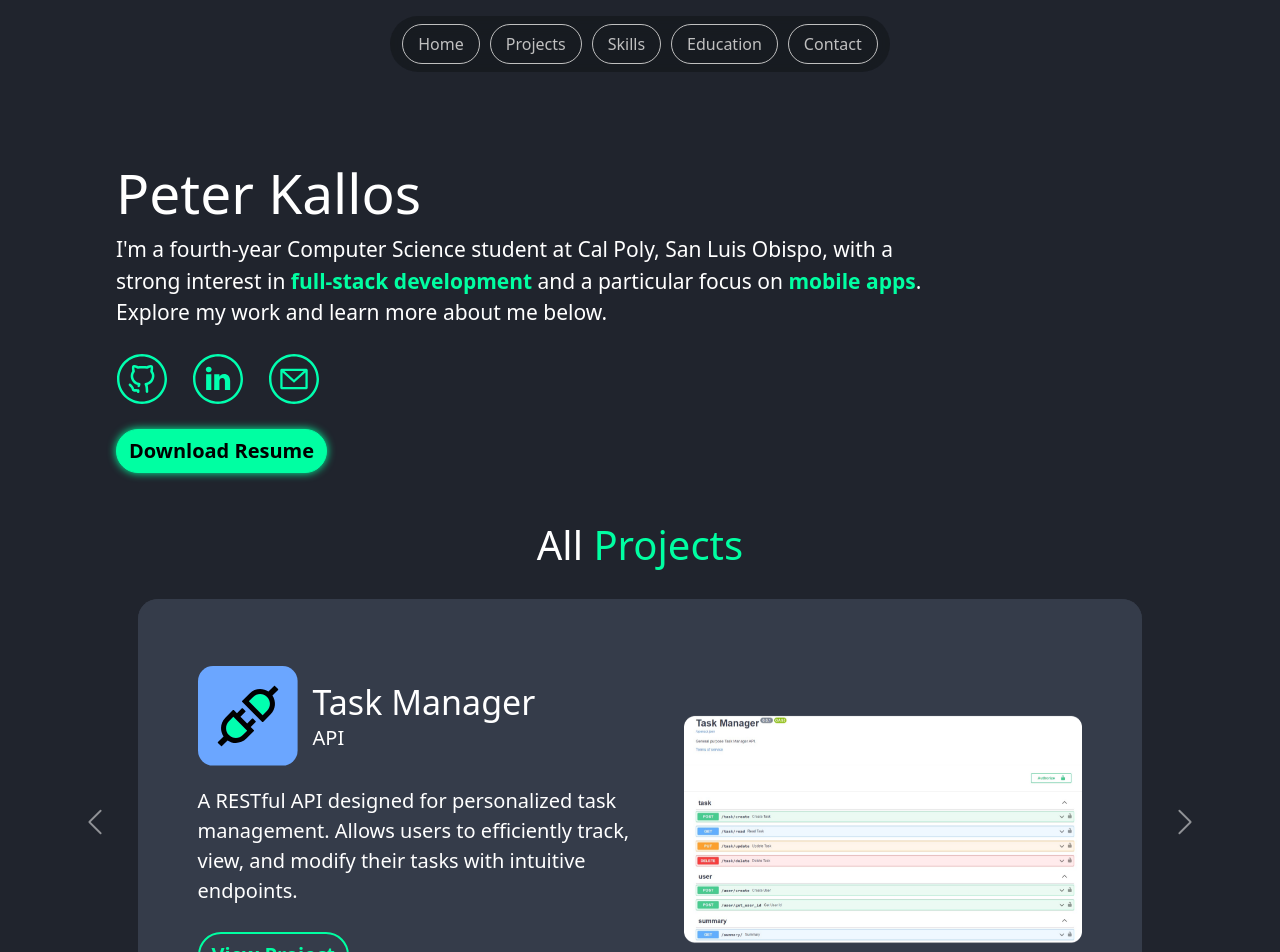
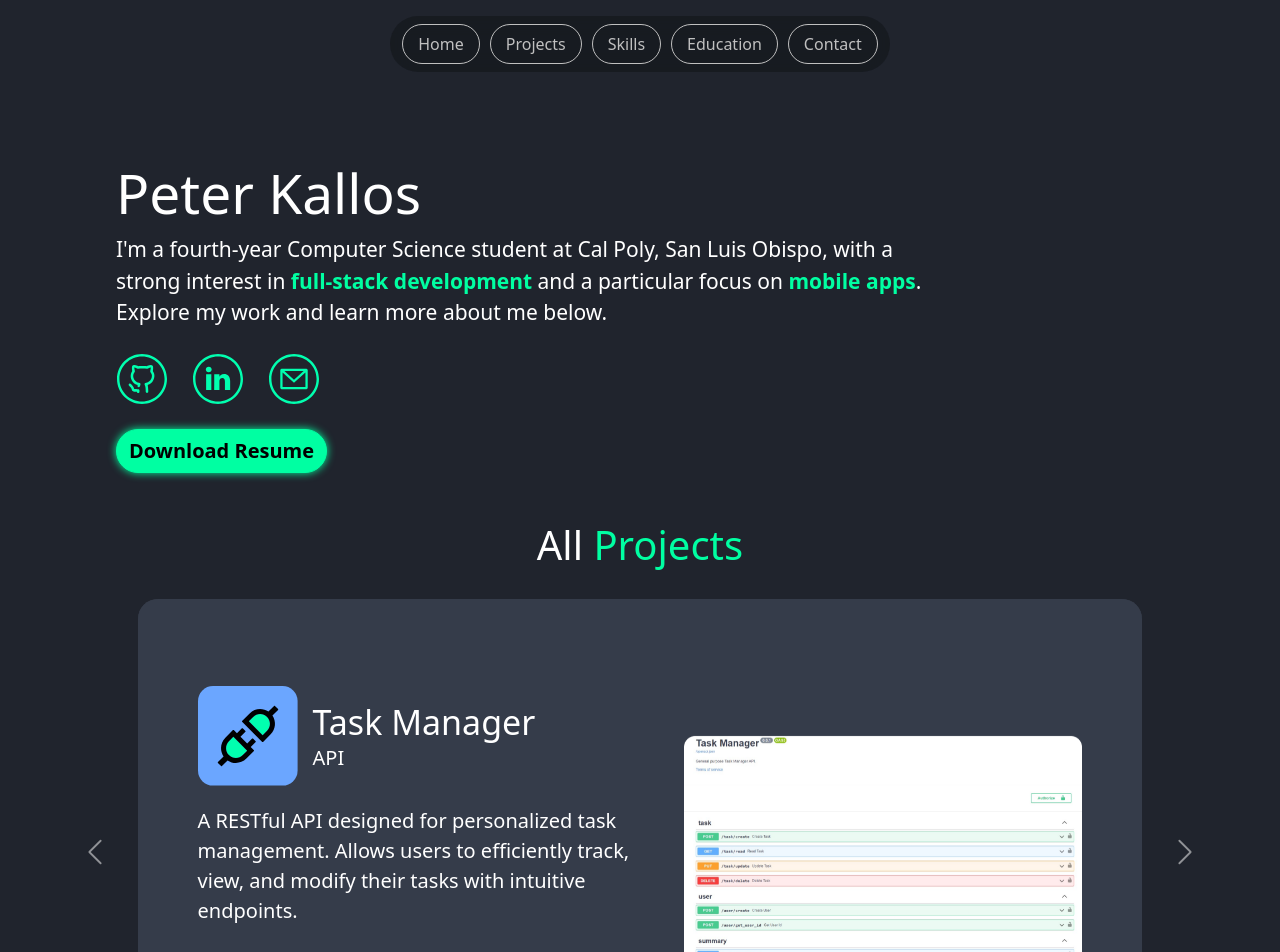
Before and after one commit to KallosP/PortfolioWebsiteImproved, a React (Vite) app in the folder packages/react-frontend/: page / in a window 1280 px wide. Shown: the top 952 px of the page. Built offline with nearby package versions, Linux system fonts and the light colour scheme.

Commit message:
finished projects section responsivenss

```diff
--- a/packages/react-frontend/src/styles/projects.module.css
+++ b/packages/react-frontend/src/styles/projects.module.css
@@ -20,13 +20,14 @@
 	background-color: var(--card-bg-color);
 	border-radius: 20px;
 	height: 100%;
-	padding: 26px;
+	padding: 46px;
 }
 
 /* Project Info (parent of header, description, and Learn More button) */
 .c-project-info {
 	padding: 0;
 	justify-items: center;
+	width: 70vw;
 }
 
 /* Project Header (parent of app icon img, project title, project type) */
@@ -97,7 +98,7 @@
 
 .c-mobile-image {
 	margin-top: 15px;
-	height: 450px;
+	height: 400px;
 	box-shadow: 0 0 5px var(--shadow-color);
 	border-radius: 20px;
 }
@@ -113,13 +114,15 @@
 /* Previous button for carousel */
 .c-carousel-control-prev {
 	width: 30px;
-	margin-left: 10px;
+	margin: 20px 0px 0px 20px;
+	align-self: flex-start;
 }
 
 /* Next button for carousel */
 .c-carousel-control-next {
 	width: 30px;
-	margin-right: 10px;
+	margin: 20px 20px 0px 0px;
+	align-self: flex-start;
 }
 
 /* min-width 500px represents non-mobile (e.g. tablet, laptop, desktop) */
@@ -134,8 +137,30 @@
 	}
 }
 
+@media (min-width: 770px) {
+	.c-carousel-inner {
+		padding-left: 5rem !important;
+		padding-right: 5rem !important;
+	}
+	.c-carousel-control-prev {
+		margin: 20px 0px 0px 6rem;
+	}
+
+	/* Next button for carousel */
+	.c-carousel-control-next {
+		margin: 20px 6rem 0px 0px;
+	}
+
+	.c-project-info {
+		width: 50vw;
+	}
+}
+
+@media (min-width: 900px) {
+}
+
 /* represents desktop/larger monitors */
-@media (min-width: 960px), (min-width: 992px) {
+@media (min-width: 1270px) {
 	.c-carousel-inner {
 		padding-left: 3rem !important;
 		padding-right: 3rem !important;
@@ -158,7 +183,7 @@
 		justify-self: start !important;
 		align-content: center !important;
 		margin: 0;
-		width: 50%;
+		width: 50% !important;
 	}
 
 	/* App icon img */
@@ -203,19 +228,21 @@
 		height: 380px;
 	}
 
-    .c-web-image {
-        margin-left: auto;
-        width: 45%;
-        object-fit: contain;
-    }
+	.c-web-image {
+		margin-left: auto;
+		width: 45%;
+		object-fit: contain;
+	}
 
 	/* Previous button for carousel */
 	.c-carousel-control-prev {
 		margin-left: 80px;
+		align-self: center;
 	}
 
 	/* Next button for carousel */
 	.c-carousel-control-next {
 		margin-right: 80px;
+		align-self: center;
 	}
 }
```
